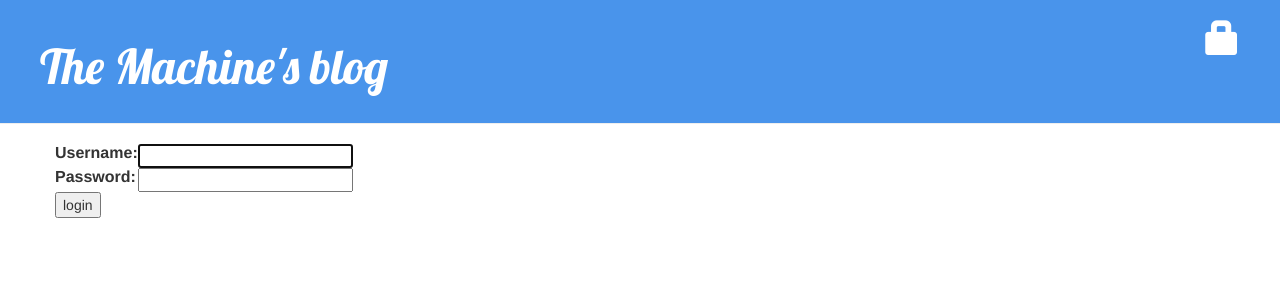
After one commit to alexbg101/my-first-blog, a Django app: page /accounts/login/ in a window 1280 px wide. The commit adds this page. Shown: the top 300 px of the page. Run offline with Django 3.2, Linux system fonts and the light colour scheme; some libraries are stand-ins or nearby versions.

Commit message:
Added login required to add, edit or remove posts

```diff
--- a/blog/templates/blog/base.html
+++ b/blog/templates/blog/base.html
@@ -12,6 +12,9 @@
             {% if user.is_authenticated %}
                 <a href="{% url 'post_new' %}" class="top-menu"><span class="glyphicon glyphicon-plus"></span></a>
                 <a href="{% url 'post_draft_list' %}" class="top-menu"><span class="glyphicon glyphicon-edit"></span></a>
+                <p class="top-menu">Hallochen {{ user.username }} !!! <small>(<a href="{% url 'logout' %}">Log out</a>)</small></p>
+            {% else %}
+                <a href="{% url 'login' %}" class="top-menu"><span class="glyphicon glyphicon-lock"></span></a>
             {% endif %}
             <h1><a href="/">The Machine's blog</a></h1>
         </div>
--- /dev/null
+++ b/blog/templates/registration/login.html
@@ -0,0 +1,24 @@
+{% extends "blog/base.html" %}
+
+{% block content %}
+    {% if form.errors %}
+        <p>Your username and password didn't match. Please try again.</p>
+    {% endif %}
+
+    <form method="post" action="{% url 'login' %}">
+    {% csrf_token %}
+        <table>
+        <tr>
+            <td>{{ form.username.label_tag }}</td>
+            <td>{{ form.username }}</td>
+        </tr>
+        <tr>
+            <td>{{ form.password.label_tag }}</td>
+            <td>{{ form.password }}</td>
+        </tr>
+        </table>
+
+        <input type="submit" value="login" />
+        <input type="hidden" name="next" value="{{ next }}" />
+    </form>
+{% endblock %}
--- a/mysite/settings.py
+++ b/mysite/settings.py
@@ -11,6 +11,8 @@ https://docs.djangoproject.com/en/1.11/ref/settings/
 """
 
 import os
+
+LOGIN_REDIRECT_URL = '/'
 
 # Build paths inside the project like this: os.path.join(BASE_DIR, ...)
 BASE_DIR = os.path.dirname(os.path.dirname(os.path.abspath(__file__)))
--- a/mysite/urls.py
+++ b/mysite/urls.py
@@ -16,8 +16,11 @@ Including another URLconf
 """
 from django.urls import path, include
 from django.contrib import admin
+from django.contrib.auth import views
 
 urlpatterns = [
     path('admin/', admin.site.urls),
+    path('accounts/login/', views.LoginView.as_view(), name='login'),
+    path('accounts/logout/', views.LogoutView.as_view(next_page='/'), name='logout'),
     path('', include('blog.urls')),
 ]
```
Also changed, not shown: blog/views.py (+7 -0 lines). Lines whose indentation alone changed are shown as unchanged.
